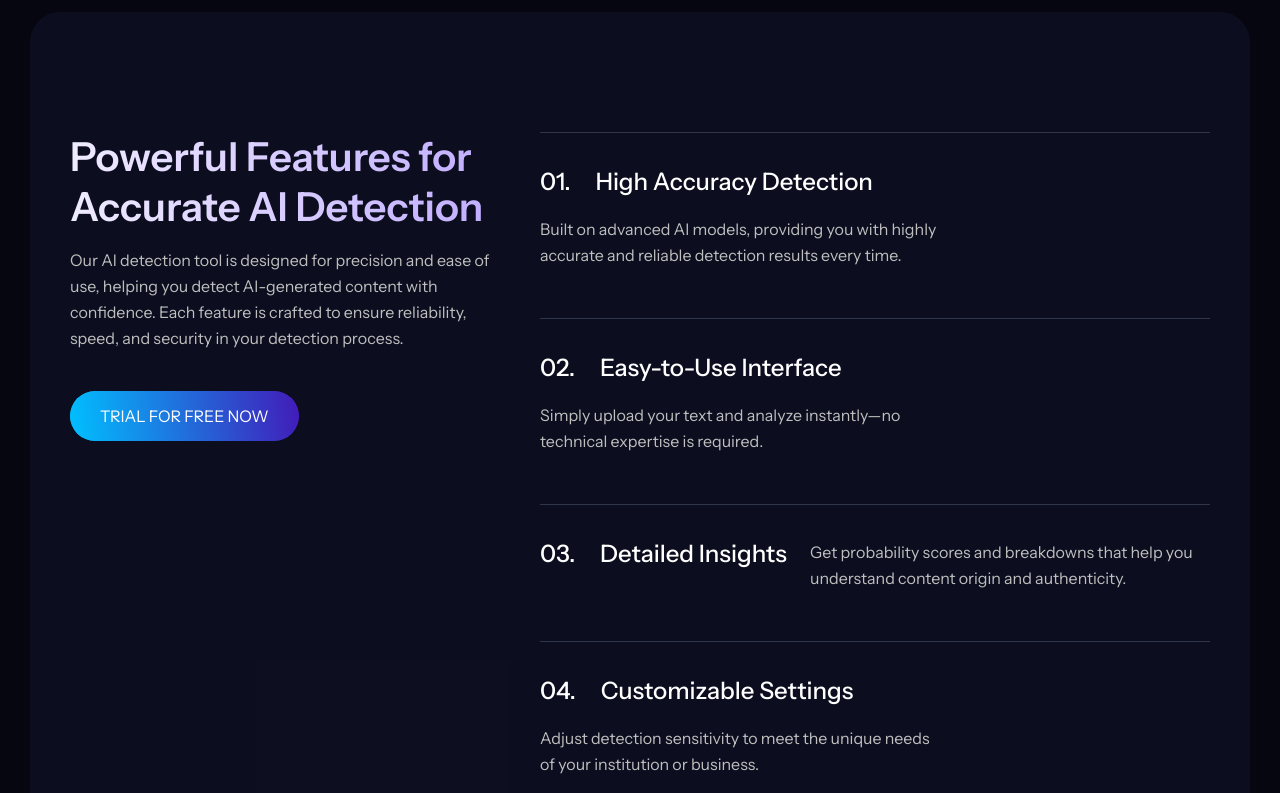
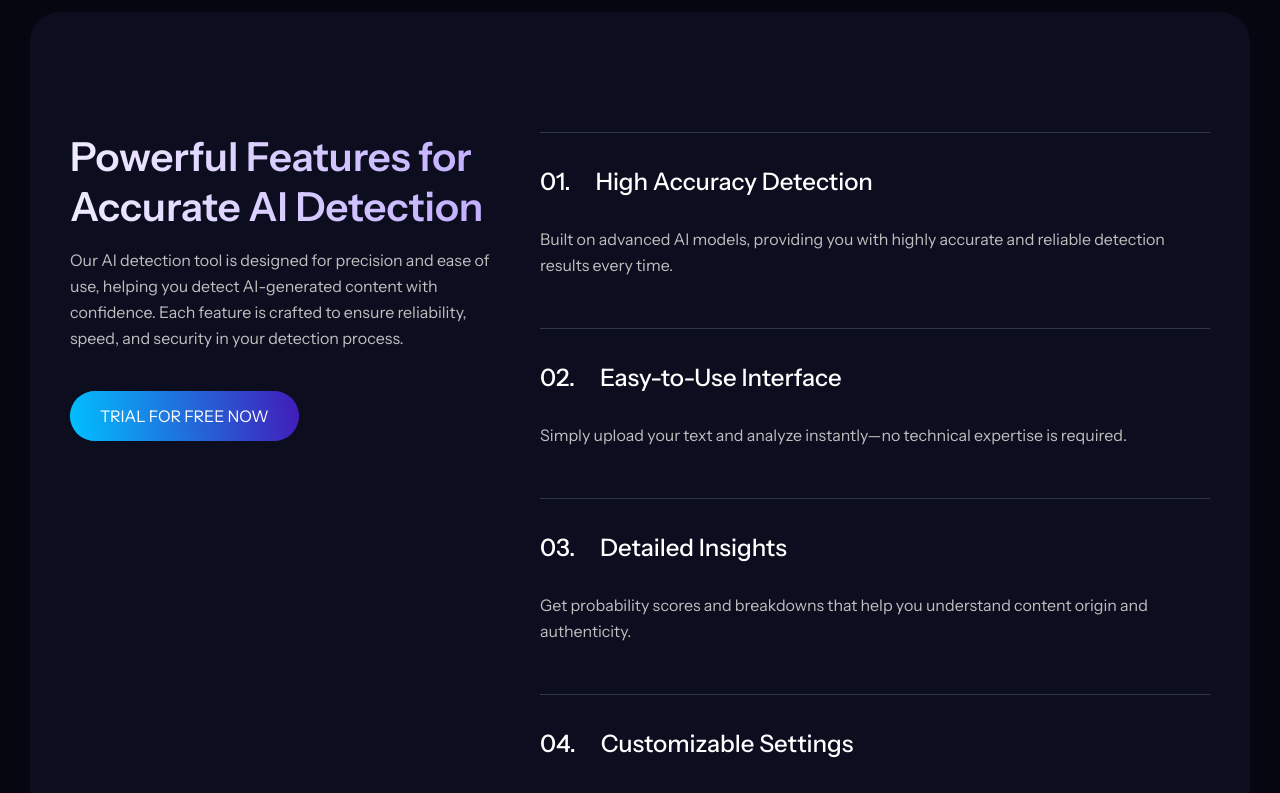
Before and after one commit to nilkanthdhanani/AI-Detector, a Next.js app: page / in a window 1280 px wide. Shown: the part 1880-2673 px from the top of the page. Built offline with nearby package versions, Linux system fonts and the light colour scheme.

Commit message:
change layout

```diff
--- a/src/components/section/plans/plans.module.scss
+++ b/src/components/section/plans/plans.module.scss
@@ -129,7 +129,7 @@
                     flex-wrap: wrap;
                     align-items: center;
                     justify-content: space-between;
-                    gap: 30px;
+                    gap: 20px;
 
                     &:last-child {
                         margin-bottom: 0;
@@ -139,7 +139,6 @@
                         flex-direction: column;
                         align-items: flex-start;
                         padding: 20px;
-                        gap: 20px;
                     }
 
                     &.active {
@@ -178,12 +177,8 @@
 
                     .planDivTitle {
                         display: flex;
-                        gap: 24px;
+                        gap: 20px;
                         align-items: center;
-
-                        @media (max-width: 576px) {
-                            gap: 20px;
-                        }
 
                         .radio {
                             width: 30px;
@@ -209,12 +204,11 @@
 
                     .planDivPrice {
                         display: flex;
-                        gap: 30px;
+                        gap: 20px;
                         align-items: center;
                         flex-wrap: wrap;
 
                         @media (max-width: 576px) {
-                            gap: 20px;
                             width: 100%;
                             justify-content: space-between;
                         }
--- a/src/components/section/powerful/powerful.module.scss
+++ b/src/components/section/powerful/powerful.module.scss
@@ -70,6 +70,7 @@
             }
 
             .powerfulDivList {
+                width: 100%;
                 max-width: 850px;
 
                 .powerfulDivList1 {
@@ -78,7 +79,11 @@
                     gap: 20px;
                     border-top: 1px solid #2f354b;
                     padding: 34px 0 50px 0;
-                    flex-wrap: wrap;
+
+                    @media (max-width: 1400px) {
+                        flex-direction: column;
+                        gap: 30px;
+                    }
 
                     @media (max-width: 576px) {
                         padding: 20px 0 30px 0;
@@ -91,6 +96,10 @@
 
                     .powerfulDivList1Head {
                         max-width: 400px;
+
+                        @media (max-width: 1400px) {
+                            max-width: none;
+                        }
 
                         h3 {
                             font-size: 24px;
@@ -119,6 +128,10 @@
                         font-weight: 400;
                         line-height: 26px;
                         color: #bfbfbf;
+
+                        @media (max-width: 1400px) {
+                            max-width: none;
+                        }
                     }
                 }
             }
--- a/src/components/section/review/review.module.scss
+++ b/src/components/section/review/review.module.scss
@@ -93,6 +93,7 @@
 
                 @media (max-width: 576px) {
                     gap: 40px;
+                    max-width: 300px;
                 }
 
                 p {
--- a/src/components/section/whoUse/whoUse.module.scss
+++ b/src/components/section/whoUse/whoUse.module.scss
@@ -78,6 +78,11 @@
 
                 @media (max-width: 1400px) {
                     flex-direction: column;
+                }
+
+                @media (max-width: 768px) {
+                    max-width: 500px;
+                    margin: 0 auto;
                 }
 
                 @media (max-width: 576px) {
```
